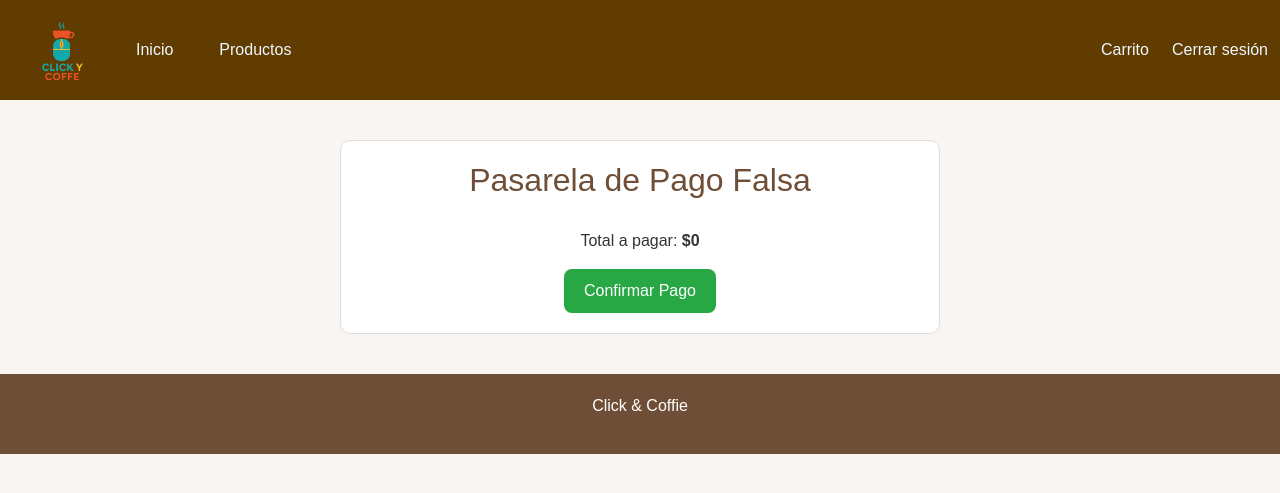
After one commit to LuzTorres20/Click-Coffie, a Django app: page /pago/ in a window 1280 px wide. The commit adds this page. Shown: the top 493 px of the page. Run offline with Django 5.2, Linux system fonts and the light colour scheme; a user stored in the database is signed in; data that the repository does not hold is empty; some libraries are stand-ins or nearby versions.

Commit message:
cambios finales

```diff
--- a/ClickCoffie/tienda/templates/Paginas/carrito.html
+++ b/ClickCoffie/tienda/templates/Paginas/carrito.html
@@ -168,7 +168,8 @@
 
         <div class="resumen">
             Total: ${{ total }}<br>
-            <a href="{% url 'procesar_compra' %}" class="btn-comprar">Comprar</a>
+            <a href="{% url 'pago_falso' %}" class="btn-comprar">Comprar</a>
+          <!--  <a href="{% url 'procesar_compra' %}" class="btn-comprar">Comprar</a>-->
         </div>
 
     {% else %}
--- /dev/null
+++ b/ClickCoffie/tienda/templates/Paginas/pago_falso.html
@@ -0,0 +1,19 @@
+{% extends 'Paginas/base.html' %}
+{% load static %}
+
+{% block title %}Pasarela de Pago{% endblock %}
+
+{% block content %}
+<div style="max-width:600px;margin:40px auto;padding:20px;border:1px solid #ddd;border-radius:10px;text-align:center; background-color: #fff;">
+    <h2>Pasarela de Pago Falsa</h2>
+
+    <p>Total a pagar: <strong>${{ total }}</strong></p>
+
+    <form method="POST" action="{% url 'procesar_compra' %}">
+        {% csrf_token %}
+        <button style="padding:10px 20px;background:#28a745;color:#fff;border:none;border-radius:8px;">
+            Confirmar Pago
+        </button>
+    </form>
+</div>
+{% endblock %}
--- a/ClickCoffie/tienda/urls.py
+++ b/ClickCoffie/tienda/urls.py
@@ -14,5 +14,6 @@ urlpatterns = [
     path('carrito/modificar/<int:item_id>/<str:accion>/', views.modificar_cantidad, name='modificar_cantidad'),
     path('carrito/eliminar/<int:item_id>/', views.eliminar_item, name='eliminar_item'),
     path('carrito/comprar/', views.procesar_compra, name='procesar_compra'),
-
+    path("pago/", views.pago_falso, name="pago_falso"),
+    path("procesar/", views.procesar_compra, name="procesar_compra"),
 ]
--- a/ClickCoffie/tienda/views.py
+++ b/ClickCoffie/tienda/views.py
@@ -1,3 +1,4 @@
+from datetime import timezone
 from django.shortcuts import render, redirect
 from django.contrib.auth.views import LoginView
 from .models import Inventario
@@ -5,7 +6,7 @@ from .forms import RegistroUsuarioForm
 from django.contrib import messages
 from django.shortcuts import redirect, get_object_or_404
 from django.contrib.auth.decorators import login_required
-from django.utils.timezone import now
+from django.utils import timezone
 from .models import CarritoItem
 from .models import Inventario, CarritoItem
 from django.db.models import F, Sum
@@ -54,7 +55,7 @@ def inicio(request):
     return render(request, "Paginas/inicio.html")
 
 def productos(request):
-    productos = Inventario.objects.all()
+    productos = Inventario.objects.filter(CantidadActual__gt=F('StockMinimo'))
     return render(request, "Paginas/productos.html", {'Inventario': productos})
 
 @login_required
@@ -153,26 +154,49 @@ def eliminar_item(request, item_id):
     return redirect('ver_carrito')  # redirige al carrito
 
 @login_required
+def pago_falso(request):
+    carrito = CarritoItem.objects.filter(usuario=request.user, vendido=False)
+    total = sum(item.subtotal() for item in carrito)
+
+    return render(request, "Paginas/pago_falso.html", {
+        "carrito": carrito,
+        "total": total
+    })
+
+
+@login_required
 def procesar_compra(request):
-    # Marcar todos los items del carrito del usuario como vendidos
+
     carrito = CarritoItem.objects.filter(usuario=request.user, vendido=False)
+
+    # Calcular total
+    total = sum(item.producto.Precio * item.cantidad for item in carrito)
+
+    # Generar factura con ID único
+    factura = {
+        "usuario": request.user.username,
+        "fecha": timezone.now(),
+        "items": carrito,
+        "total": total,
+    }
+
+    # Descontar inventario y marcar como vendido
     for item in carrito:
-
         producto = item.producto
 
-        if producto.CantidadActual >=item.cantidad:
+        if producto.CantidadActual >= item.cantidad:
             producto.CantidadActual -= item.cantidad
         else:
             producto.CantidadActual = 0
 
-        producto.save
+        producto.save()   # <-- aquí
 
         item.vendido = True
         item.save()
 
-    # Aquí podrías agregar lógica adicional como generar factura, envío, etc.
+    # Mostrar factura
+    return render(request, "Paginas/factura.html", factura)
 
-    return redirect('inicio')  # redirige a la página principal
 
 @login_required
 def pasarela_pago(request):
```
Also changed, not shown: ClickCoffie/tienda/admin.py (+10 -0 lines), ClickCoffie/tienda/templates/Paginas/factura.html (added, +35 -0 lines), ClickCoffie/tienda/templates/Paginas/pasarela_falsa.html (deleted, +0 -12 lines).
